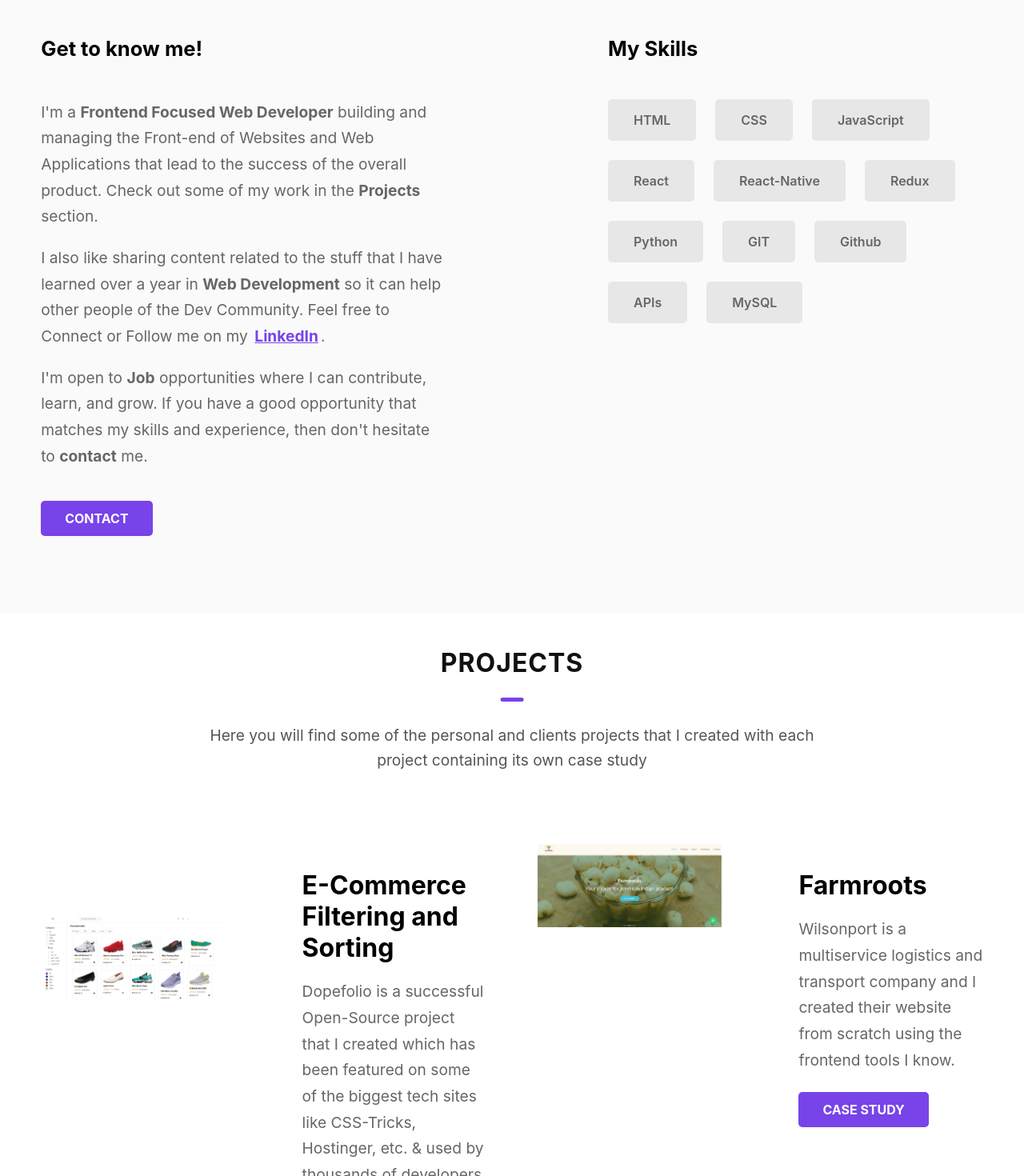
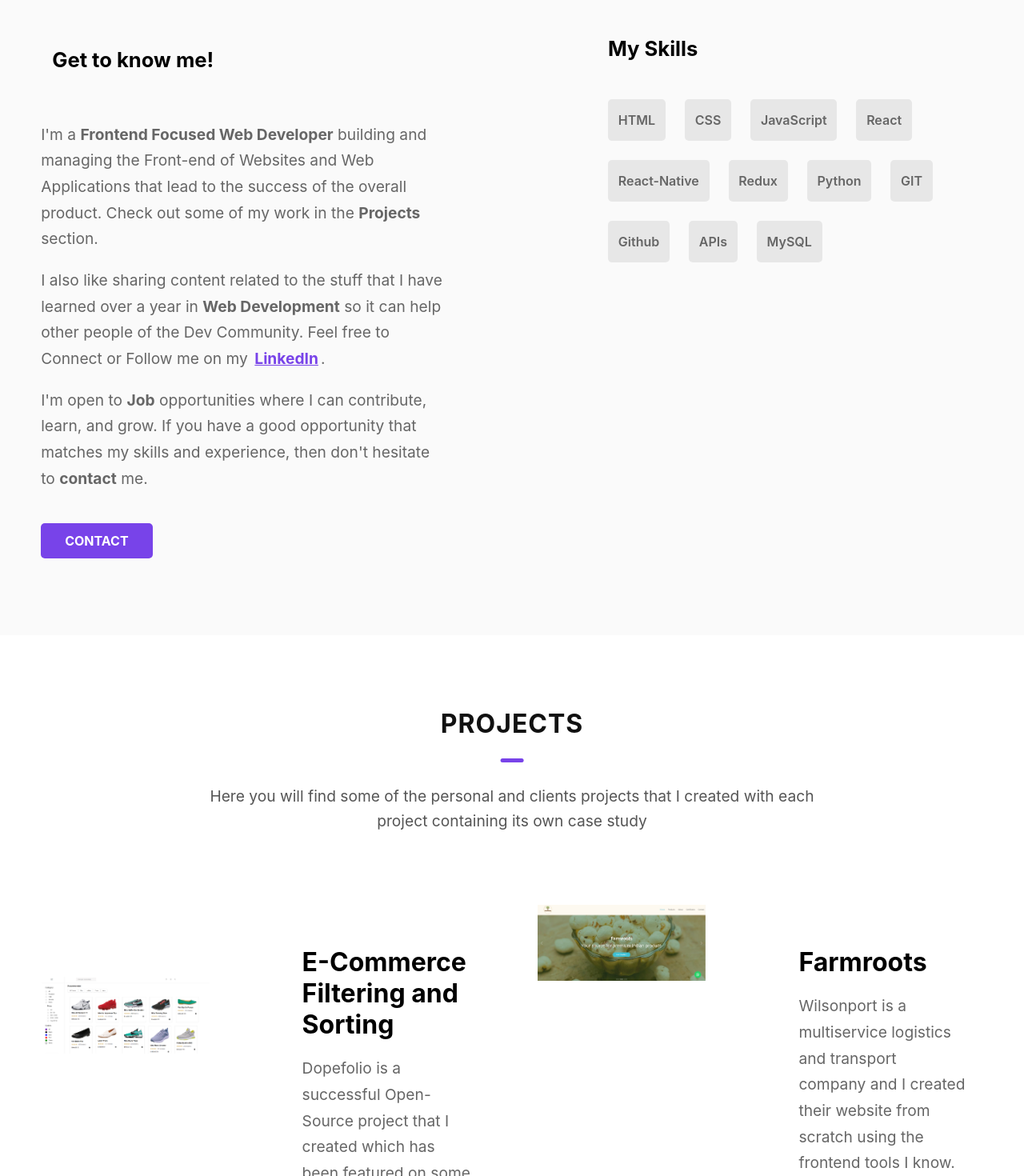
Before and after one commit to Himakiran77/Portfolio, a React (Create React App) app: page / in a window 1280 px wide. Shown: the part 1120-2590 px from the top of the page at 80% size. Built offline with nearby package versions, Linux system fonts and the light colour scheme.

Commit message:
responsiveness updated

```diff
--- a/src/Components/About.js
+++ b/src/Components/About.js
@@ -138,20 +138,24 @@ const ContentTitle = styled.h3`
   font-weight: 700;
   font-size: 1.6rem;
   margin-bottom: 3rem;
+  padding: 14px;
 
   @media (max-width: 425px) {
     font-size: 1.4rem;
     margin-bottom: 2.5rem;
+    padding: 12px;
   }
 
   @media (max-width: 375px) {
     font-size: 1.2rem;
     margin-bottom: 2rem;
+    padding: 10px;
   }
 
   @media (max-width: 325px) {
     font-size: 1rem;
     margin-bottom: 1.5rem;
+    padding: 8px;
   }
 `;
 
@@ -227,7 +231,7 @@ const SkillsList = styled.ul`
 `;
 
 const SkillItem = styled.li`
-  padding: 1rem 2rem;
+  padding: 1rem 0.8rem;
   margin-bottom: 1.5rem;
   margin-right: 1.5rem;
   font-size: 1rem;
@@ -239,21 +243,21 @@ const SkillItem = styled.li`
 
   @media (max-width: 425px) {
     font-size: 0.9rem;
-    padding: 0.9rem 1.8rem;
+    padding: 0.9rem 0.8rem;
     margin-bottom: 1.2rem;
     margin-right: 1.2rem;
   }
 
   @media (max-width: 375px) {
     font-size: 0.8rem;
-    padding: 0.8rem 1.6rem;
+    padding: 0.8rem 0.6rem;
     margin-bottom: 1rem;
     margin-right: 1rem;
   }
 
   @media (max-width: 325px) {
     font-size: 0.7rem;
-    padding: 0.7rem 1.4rem;
+    padding: 0.7rem 0.4rem;
     margin-bottom: 0.8rem;
     margin-right: 0.8rem;
   }
--- a/src/Components/Footer.js
+++ b/src/Components/Footer.js
@@ -2,11 +2,14 @@ import React from 'react';
 import styled from 'styled-components';
 import linkedinIcon from '../assets/linkedin-dark.svg';
 import githubIcon from '../assets/github-dark.svg';
+import gmail from "../assets/Gmail.svg";
+import insta from "../assets/Instagram.png";
 
 const FooterContainer = styled.footer`
-  background: black;
-  color: #fff;
-  padding: 3rem 0;
+  // background: black;
+  // color: #fff;
+  color: black;
+  padding: 1rem 0;
   text-align: center;
 `;
 
@@ -24,18 +27,17 @@ const UpperFooter = styled.div`
 
   @media (min-width: 425px) {
     flex-direction: row;
-    justify-content: space-between;
+    justify-content: center;
   }
 `;
 
 const FooterRow = styled.div`
-  &:not(:last-child) {
-    margin-bottom: 2rem;
+
 
     @media (min-width: 425px) {
       margin-bottom: 0;
     }
-  }
+
 `;
 
 const FooterHeading = styled.h2`
@@ -66,7 +68,8 @@ const SocialIcon = styled.img`
   width: 2.5rem;
   height: 2.5rem;
   margin-right: 1rem;
-  filter: invert(100%);
+  // filter: invert(100%);
+  color: black;
   &:last-child {
     margin-right: 0;
   }
@@ -86,7 +89,8 @@ const LowerFooter = styled.div`
 `;
 
 const FooterLink = styled.a`
-  color: #fff;
+  // color: #fff;
+  color: black;
   text-decoration: none;
   &:hover {
     text-decoration: underline;
@@ -101,21 +105,27 @@ const Footer = () => {
       <MainContainer>
         <UpperFooter>
           <FooterRow>
-            <FooterHeading>Mudambi Himakiran</FooterHeading>
+            {/* <FooterHeading>Mudambi Himakiran</FooterHeading>
             <ShortDesc>
               A Frontend focused Web Developer building the Frontend of Websites
               and Web Applications that leads to the success of the overall
               product.
-            </ShortDesc>
+            </ShortDesc> */}
           </FooterRow>
           <FooterRow>
-            <FooterHeading2>Social</FooterHeading2>
+            {/* <FooterHeading2>Social</FooterHeading2> */}
             <SocialContainer>
               <a target="_blank" rel="noreferrer" href="https://linkedin.com/in/mudambi-himakiran">
                 <SocialIcon src={linkedinIcon} alt="Mudambi Himakiran LinkedIn Profile" />
               </a>
               <a target="_blank" rel="noreferrer" href="https://github.com/Himakiran77">
                 <SocialIcon src={githubIcon} alt="Mudambi Himakiran GitHub Profile" />
+              </a>
+              <a target="_blank" rel="noreferrer" href="mailto:himakiranmudambi@gmail.com">
+                <SocialIcon src={gmail} alt="Mudambi Himakiran Gmail" />
+              </a>
+              <a target="_blank" rel="noreferrer" href="https://www.instagram.com/himakiran.21/">
+                <SocialIcon src={insta} alt="Mudambi Himakiran Instagram" />
               </a>
             </SocialContainer>
           </FooterRow>
--- a/src/Components/Header.js
+++ b/src/Components/Header.js
@@ -189,10 +189,23 @@ const SmallMenu = styled.div`
     visibility: ${props => (props.isOpen ? 'visible' : 'hidden')};
     opacity: ${props => (props.isOpen ? '1' : '0')};
     position: fixed;
-    top: 8%;
     right: 0;
-    width: 25%;
+    width: 100%;
     height: 30%;
+    background-color: white;
+    color: white;
+    z-index: 999;
+    transition: opacity 0.3s ease-in-out;
+  }
+
+   @media (max-width: 375px) {
+    display: block;
+    visibility: ${props => (props.isOpen ? 'visible' : 'hidden')};
+    opacity: ${props => (props.isOpen ? '1' : '0')};
+    position: fixed;
+    right: 0;
+    width: 100%;
+    height: 20%;
     background-color: white;
     color: white;
     z-index: 999;
--- a/src/Components/Home.js
+++ b/src/Components/Home.js
@@ -1,7 +1,7 @@
 import React from 'react';
 import styled from 'styled-components';
-import linkedinIcon from '../assets/linkedin-dark.svg';
-import githubIcon from '../assets/github-dark.svg';
+// import linkedinIcon from '../assets/linkedin-dark.svg';
+// import githubIcon from '../assets/github-dark.svg';
 import commonBg from '../assets/common-bg.svg';
 
 const AboutSection = styled.section`
@@ -11,6 +11,10 @@ const AboutSection = styled.section`
   height: 100vh;
   max-height: 60rem;
   position: relative;
+
+   @media (max-width: 375px) {
+    height: 50vh;
+  }
 `;
 
 const HomeHeroContent = styled.div`
@@ -259,7 +263,7 @@ const Mouse = styled.div`
 const Home = () => {
   return (
     <AboutSection id="./">
-      <Sidebar>
+      {/* <Sidebar>
         <HomeHeroSocial>
           <a href="https://linkedin.com/in/mudambi-himakiran" target="_blank" rel="noreferrer">
             <img src={linkedinIcon} alt="LinkedIn Icon" style={{ width: '30px', height: '30px' }} />
@@ -270,7 +274,7 @@ const Home = () => {
             <img src={githubIcon} alt="GitHub Icon" style={{ width: '30px', height: '30px' }} />
           </a>
         </HomeHeroSocial>
-      </Sidebar>
+      </Sidebar> */}
       <HomeHeroContent id="./#Home">
         <HeadingPrimary>Hey, I'm Mudambi Himakiran</HeadingPrimary>
         <HomeHeroInfo>
--- a/src/Components/Projects.js
+++ b/src/Components/Projects.js
@@ -6,7 +6,7 @@ import Legalapp from "../assets/LegalApp.png";
 import Sockets from "../assets/Sockets.png";
 
 const ProjectsSection = styled.section`
-  padding: 1rem 0;
+  padding: 4rem 0;
 `;
 
 const Container = styled.div`
@@ -190,6 +190,7 @@ const ProjectImage3 = styled.img`
 const ProjectContent = styled.div`
   flex: 1;
   margin-top: 2rem;
+  padding: 20px;
 
   @media (min-width: 768px) {
     margin-left: 2rem;
@@ -204,14 +205,17 @@ const ProjectTitle = styled.h3`
 
   @media (max-width: 425px) {
     font-size: 1.8rem;
+    padding: 19px;
   }
 
   @media (max-width: 375px) {
     font-size: 1.6rem;
+    padding: 17px;
   }
 
   @media (max-width: 325px) {
     font-size: 1.4rem;
+    padding: 15px;
   }
 `;
 
@@ -223,14 +227,17 @@ const ProjectDescription = styled.p`
 
   @media (max-width: 425px) {
     font-size: 1.1rem;
+    padding: 19px;
   }
 
   @media (max-width: 375px) {
     font-size: 1rem;
+    padding: 17px;
   }
 
   @media (max-width: 325px) {
     font-size: 0.9rem;
+    padding: 15px;
   }
 `;
 
@@ -269,7 +276,7 @@ const Projects = () => {
   return (
     <ProjectsSection id="projects">
       <Container>
-        <SectionHeading>
+        <SectionHeading >
           <span className="heading-sec__main">Projects</span>
         </SectionHeading>
         <SubHeading>
--- a/src/Contact.js
+++ b/src/Contact.js
@@ -3,7 +3,7 @@ import styled from 'styled-components';
 import commonBg from "./assets/common-bg.svg";
 
 const ContactSection = styled.section`
-  background: linear-gradient(to right, rgba(245, 245, 245, 0.8), rgba(245, 245, 245, 0.8)), url(${commonBg});
+  // background: linear-gradient(to right, rgba(245, 245, 245, 0.8), rgba(245, 245, 245, 0.8)), url(${commonBg});
   padding: 1rem 0;
 `;
 
@@ -30,7 +30,7 @@ const SectionHeading = styled.h2`
   text-transform: uppercase;
   letter-spacing: 1px;
   text-align: center;
-  margin-bottom: 3.5rem;
+  // margin-bottom: 3.5rem;
   position: relative;
   color: #111;
 
@@ -249,7 +249,7 @@ const Contact = () => {
         <SectionHeading>
           <span className="heading-sec__main heading-sec__main--lt">Contact</span>
         </SectionHeading>
-        <SubHeading>
+        {/* <SubHeading>
           Feel free to contact me by submitting the form below and I will get back to you as soon as possible.
         </SubHeading>
         <FormContainer>
@@ -271,7 +271,7 @@ const Contact = () => {
               Submit
             </SubmitButton>
           </Form>
-        </FormContainer>
+        </FormContainer> */}
       </Container>
     </ContactSection>
   );
```
Also changed, not shown: src/assets/Gmail.svg (added), src/assets/Instagram.png (added).
